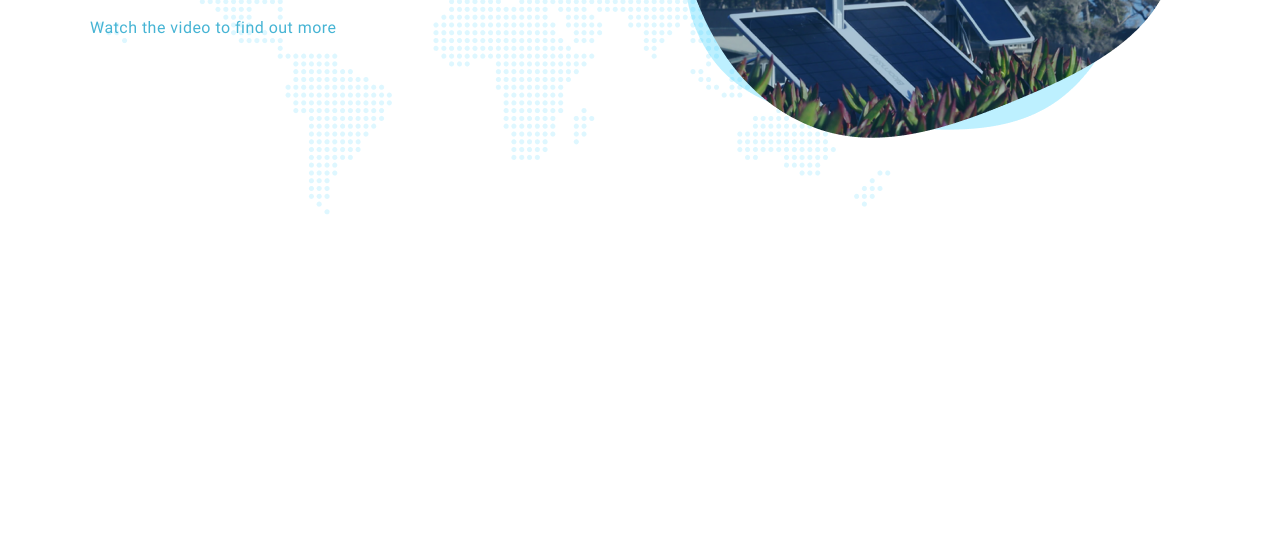
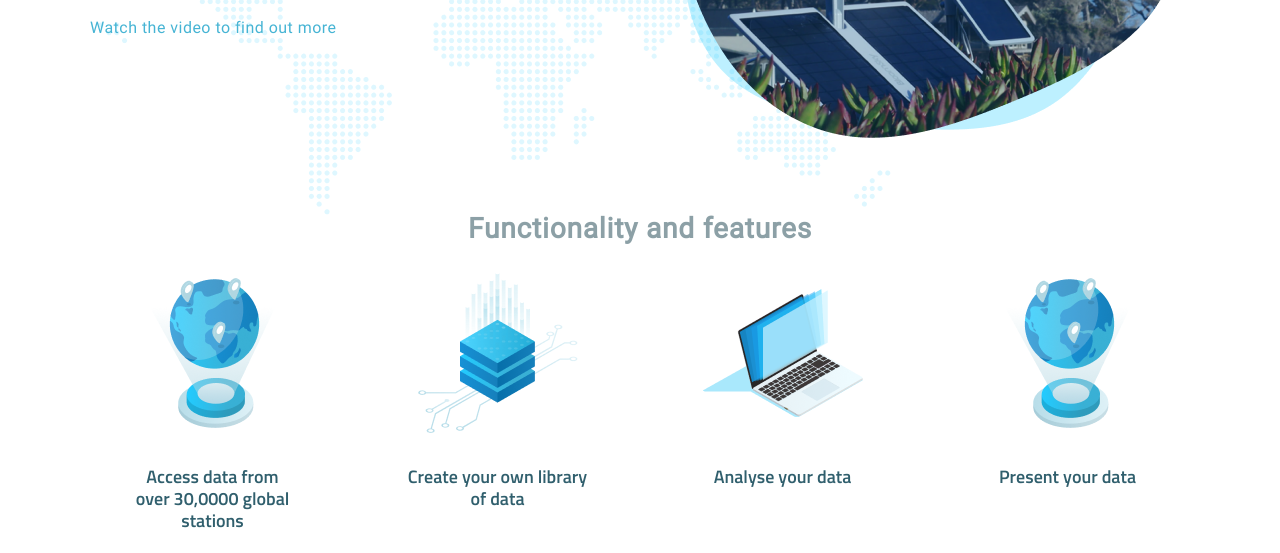
Before and after one commit to shock-dev/Webim, a website: page app/index.html in a window 1280 px wide. Shown: the part 394-947 px from the top of the page. Before the commit the page ends 800 px from the top, so only its background shows below. Drawn offline with nearby package versions, Linux system fonts and the light colour scheme; files that its build step writes are made by us from their sources.

Commit message:
features section

```diff
--- a/app/index.html
+++ b/app/index.html
@@ -58,6 +58,41 @@
       </div>
     </section>
 
+    <section class="features">
+      <div class="container">
+        <h3 class="features__title">Functionality and features</h3>
+        <div class="features__items">
+          <div class="features__item">
+            <img src="img/feature-1.png" alt="">
+            <div class="features__item-title">
+              Access data from<br>
+              over 30,0000 global<br>
+              stations
+            </div>
+          </div>
+          <div class="features__item">
+            <img src="img/feature-2.png" alt="">
+            <div class="features__item-title">
+              Create your own library<br>
+              of data
+            </div>
+          </div>
+          <div class="features__item">
+            <img src="img/feature-3.png" alt="">
+            <div class="features__item-title">
+              Analyse your data
+            </div>
+          </div>
+          <div class="features__item">
+            <img src="img/feature-1.png" alt="">
+            <div class="features__item-title">
+              Present your data
+            </div>
+          </div>
+        </div>
+      </div>
+    </section>
+
   </main>
 
 
--- /dev/null
+++ b/app/scss/components/_features.scss
@@ -0,0 +1,33 @@
+.features {
+  text-align: center;
+
+  &__title {
+    font-size: 28px;
+    line-height: 1;
+    letter-spacing: 0.03em;
+    color: $gray-color;
+    margin-bottom: 30px;
+  }
+
+  &__items {
+    display: flex;
+    flex-wrap: wrap;
+    margin: -20px;
+  }
+
+  &__item {
+    margin: 20px;
+    width: calc(100% / 12 * 3 - 40px);
+
+    img {
+      margin-bottom: 26px;
+    }
+  }
+
+  &__item-title {
+    font-family: Sunflower, sans-serif;
+    font-weight: 500;
+    font-size: 18px;
+    line-height: 22px;
+  }
+}
--- a/app/scss/style.scss
+++ b/app/scss/style.scss
@@ -5,6 +5,7 @@
 
 @import "components/header";
 @import "components/hero";
+@import "components/features";
 
 
 
```
Also changed, not shown: app/img/feature-1.png (added), app/img/feature-2.png (added), app/img/feature-3.png (added), app/img/feature-4.png (added).
